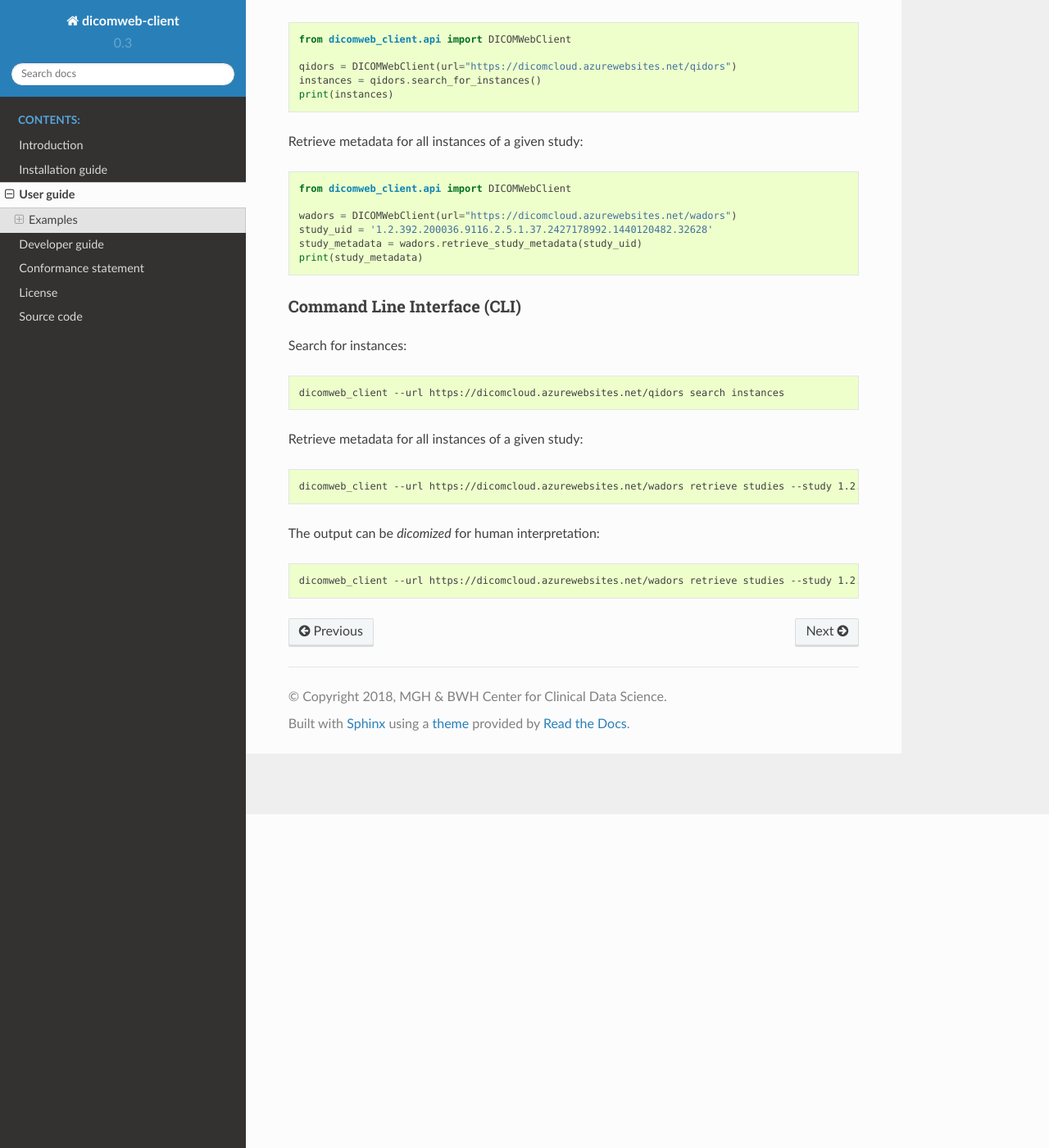
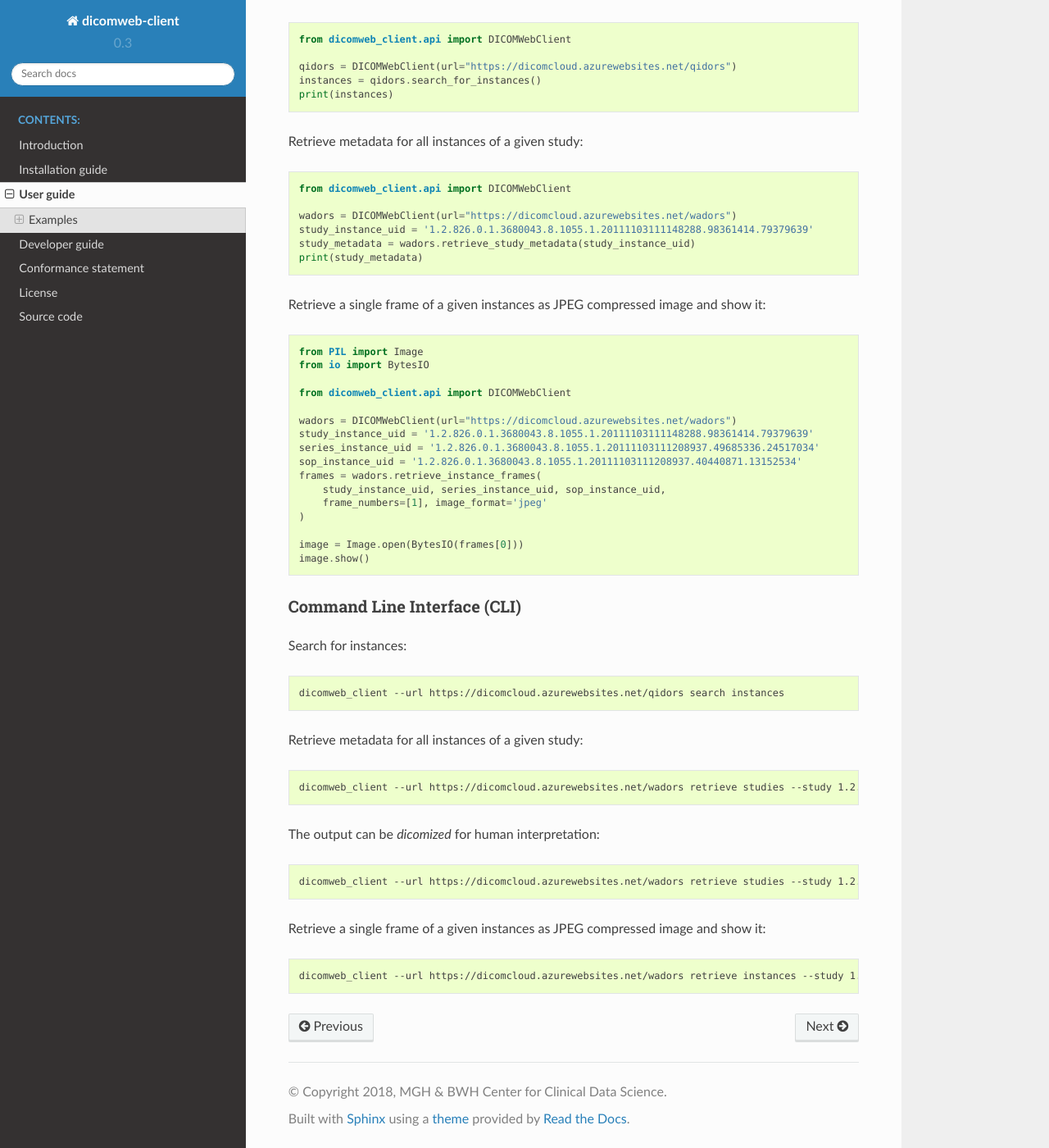
Before and after one commit to ImagingDataCommons/dicomweb-client, a Sphinx documentation site: the page built from docs/usage.rst, in a window 1280 px wide and 1400 px high, scrolled down 407 px. Shown: the whole window at 82% size. Built offline with Sphinx 7.4.7 and the Read the Docs theme 2.0.0, drawn with Linux system fonts in a browser that asks for light colours; some of the changed text lies outside the part shown.

Commit message:
Add more usage examples to documentation

```diff
--- a/docs/usage.rst
+++ b/docs/usage.rst
@@ -10,7 +10,7 @@ The client can be used with any DICOMweb server, such as `dcm4che <http://www.dc
 Examples
 --------
 
-For the examples below, we will use the publicly accessible `RESTful DICOM services provided by DICOMweb Cloud <https://dicomcloud.azurewebsites.net>`_.
+For the examples below, we will use the publicly accessible `RESTful DICOM services provided by DICOMweb Cloud <https://dicomcloud.azurewebsites.net>`_ (note that URLs and UIDs may be subject to change).
 
 
 Active Programming Interface (API)
@@ -34,9 +34,31 @@ Retrieve metadata for all instances of a given study:
     from dicomweb_client.api import DICOMWebClient
 
     wadors = DICOMWebClient(url="https://dicomcloud.azurewebsites.net/wadors")
-    study_uid = '1.2.392.200036.9116.2.5.1.37.2427178992.1440120482.32628'
-    study_metadata = wadors.retrieve_study_metadata(study_uid)
+    study_instance_uid = '1.2.826.0.1.3680043.8.1055.1.20111103111148288.98361414.79379639'
+    study_metadata = wadors.retrieve_study_metadata(study_instance_uid)
     print(study_metadata)
+
+
+Retrieve a single frame of a given instances as JPEG compressed image and show it:
+
+.. code-block:: python
+
+    from PIL import Image
+    from io import BytesIO
+
+    from dicomweb_client.api import DICOMWebClient
+
+    wadors = DICOMWebClient(url="https://dicomcloud.azurewebsites.net/wadors")
+    study_instance_uid = '1.2.826.0.1.3680043.8.1055.1.20111103111148288.98361414.79379639'
+    series_instance_uid = '1.2.826.0.1.3680043.8.1055.1.20111103111208937.49685336.24517034'
+    sop_instance_uid = '1.2.826.0.1.3680043.8.1055.1.20111103111208937.40440871.13152534'
+    frames = wadors.retrieve_instance_frames(
+        study_instance_uid, series_instance_uid, sop_instance_uid,
+        frame_numbers=[1], image_format='jpeg'
+    )
+
+    image = Image.open(BytesIO(frames[0]))
+    image.show()
 
 
 Command Line Interface (CLI)
@@ -52,11 +74,17 @@ Retrieve metadata for all instances of a given study:
 
 .. code-block:: none
 
-    dicomweb_client --url https://dicomcloud.azurewebsites.net/wadors retrieve studies --study 1.2.392.200036.9116.2.5.1.37.2427178992.1440120482.32628 metadata
+    dicomweb_client --url https://dicomcloud.azurewebsites.net/wadors retrieve studies --study 1.2.826.0.1.3680043.8.1055.1.20111103111148288.98361414.79379639 metadata
 
 
 The output can be *dicomized* for human interpretation:
 
 .. code-block:: none
 
-    dicomweb_client --url https://dicomcloud.azurewebsites.net/wadors retrieve studies --study 1.2.392.200036.9116.2.5.1.37.2427178992.1440120482.32628 metadata --dicomize
+    dicomweb_client --url https://dicomcloud.azurewebsites.net/wadors retrieve studies --study 1.2.826.0.1.3680043.8.1055.1.20111103111148288.98361414.79379639 metadata --dicomize
+
+Retrieve a single frame of a given instances as JPEG compressed image and show it:
+
+.. code-block:: none
+
+    dicomweb_client --url https://dicomcloud.azurewebsites.net/wadors retrieve instances --study 1.2.826.0.1.3680043.8.1055.1.20111103111148288.98361414.79379639 --series 1.2.826.0.1.3680043.8.1055.1.20111103111208937.49685336.24517034 --instance 1.2.826.0.1.3680043.8.1055.1.20111103111208937.40440871.13152534 frames --numbers 1 --image-format jpeg --show
```
